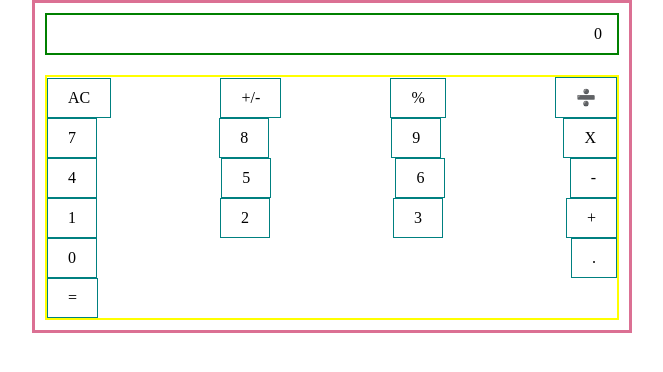
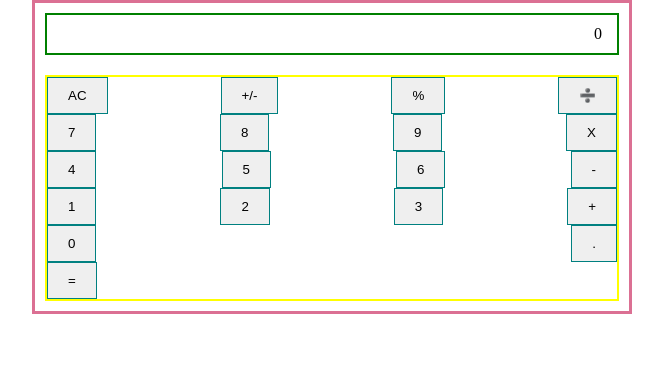
Before and after one commit to amita-roy/Calculator, a React (Create React App) app: page / in a window 1280 px wide. Shown: the top 372 px of the page, without its empty margins (308-971 px from the left). Built offline with nearby package versions, Linux system fonts and the light colour scheme.

Commit message:
Logg each button name on console

```diff
--- a/src/components/app/App.js
+++ b/src/components/app/App.js
@@ -21,7 +21,7 @@ class App extends Component {
     return (
       <div className="app">
         <Display result={calculation} />
-        <ButtonPanel handleInput={this.handleInput} />
+        <ButtonPanel handleInput={data => this.handleInput(data)} />
       </div>
     );
   }
--- a/src/components/button/Button.js
+++ b/src/components/button/Button.js
@@ -1,15 +1,33 @@
-import React from 'react';
+/* eslint-disable no-undef */
+import React, { Component } from 'react';
 import PropTypes from 'prop-types';
 
 import './Button.css';
 
-const Button = props => {
-  const { name } = props;
-  return <div className="btn">{name}</div>;
-};
+class Button extends Component {
+  constructor(props) {
+    super(props);
+    this.state = {
+
+    };
+  }
+
+  handleClick = () => {
+    const { handleClick, name } = this.props;
+    if (name) {
+      handleClick(name);
+    }
+  }
+
+  render() {
+    const { name } = this.props;
+    return <button type="button" className="btn" onClick={this.handleClick}>{name}</button>;
+  }
+}
 
 Button.propTypes = {
   name: PropTypes.string.isRequired,
+  handleClick: PropTypes.func.isRequired,
 };
 
 export default Button;
--- a/src/components/buttonPanel/ButtonPanel.js
+++ b/src/components/buttonPanel/ButtonPanel.js
@@ -13,24 +13,13 @@ const BUTTONGROUP = {
 };
 
 class ButtonPanel extends Component {
-  constructor(props) {
-    super(props);
-
-    this.state = { name: null };
-  }
-
-  handleClick = name => {
-    this.setState({ name });
-  };
-
-  handleInput = () => {
+  handleInput = name => {
     const { handleInput } = this.props;
-    const { name } = this.state;
     handleInput(name);
   };
 
   renderButtons = group => group.map(item => (
-    <Button key={item} name={item} handleClick={this.handleClick} />
+    <Button key={item} name={item} handleClick={item => this.handleInput(item)} />
   ));
 
   render() {
@@ -46,7 +35,7 @@ class ButtonPanel extends Component {
         <div className="row">{this.renderButtons(group4)}</div>
         <div className="row">{this.renderButtons(group5)}</div>
         <div className="row">
-          <Button name="=" handleClick={this.handleClick} />
+          <Button name="=" handleClick={item => this.handleInput(item)} />
         </div>
       </div>
     );
```
